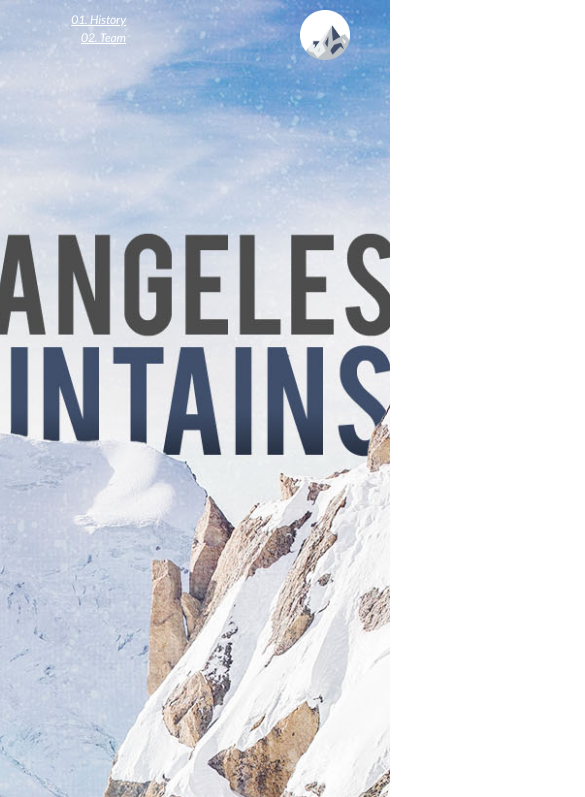
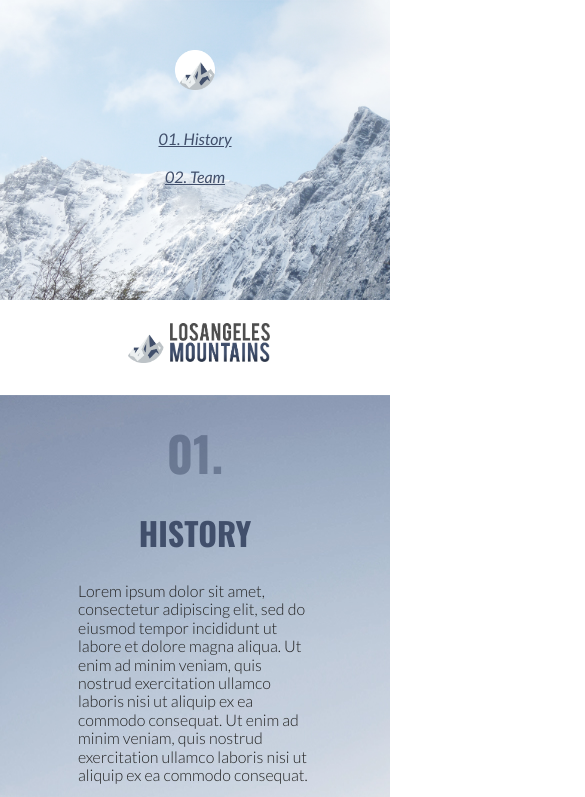
Before and after one commit to lee-oconnor/new-site, a website built with Parcel: page index.html in a window 390 px wide. Shown: the top 797 px of the page, 585 px wide, since content can reach past the window. Built offline with nearby package versions, Linux system fonts and the light colour scheme.

Commit message:
Starting mobile styles

```diff
--- a/css/main.css
+++ b/css/main.css
@@ -180,417 +180,6 @@ html {
   box-sizing: border-box;
   margin: 0;
 }
-/* body {
-  display: flex;
-  flex-flow: row wrap;
-  justify-content: center;
-  align-items: center;
-}
-
-.nav-container {
-  display: flex;
-  flex-flow: row wrap;
-  justify-content: flex-end;
-  align-items: center;
-  padding-top: 10px;
-}
-
-nav {
-  display: flex;
-  flex-flow: row wrap;
-  justify-content: space-between;
-}
-
-.homepage-section {
-  width: 100%;
-  min-height: 800px;
-}
-
-.homepage-section > nav > ul {
-  list-style-type: none;
-  top: 0;
-  position: fixed;
-  right: 250px;
-  margin: 0;
-}
-
-.header-logo {
-  width: 50px;
-  padding-top: 10px;
-  margin-left: 300px;
-}
-
-.mid-logo-section {
-  display: flex;
-  flex-flow: row wrap;
-  justify-content: flex-start;
-  align-items: center;
-  margin-left: 300px;
-  background-color: #fff;
-  width: 100%;
-  height: 75px;
-}
-
-.mid-section-nav > li {
-  list-style-type: none;
-  color: #414f6b;
-}
-
-.history-tab,
-.team-tab {
-  margin: 14px;
-  font-size: 0.75em;
-}
-
-.logo {
-  width: 45px;
-  padding: 2px;
-}
-
-.los-angeles-mid {
-  width: 100px;
-}
-
-.active-nav {
-  background-color: transparent;
-  color: #414f6b;
-}
-
-.active-nav .nav-container li a {
-  color: #414f6b;
-}
-
-.active-nav > .nav-container > li > a:hover {
-  color: #fff;
-}
-
-.homepage-section {
-  display: flex;
-  justify-content: center;
-  flex-flow: row;
-  background: url("../img/hero.jpg");
-  background-size: cover;
-  background-repeat: no-repeat;
-  background-position: center;
-  min-height: 500px;
-}
-
-.homepage-section > nav > ul {
-  list-style-type: none;
-}
-
-.header-logo {
-  width: 50px;
-  height: 50px;
-}
-
-.history-section {
-  background: url("../img/history-hero-img.jpg");
-  background-repeat: no-repeat;
-  background-size: cover;
-  width: 100%;
-  display: flex;
-  flex-direction: column;
-  justify-content: center;
-  align-items: center;
-}
-
-.history-txt {
-  color: #414f6b;
-  font-family: "Oswald";
-  font-weight: bold;
-}
-
-.mid-logo-section {
-  display: flex;
-  flex-flow: row wrap;
-  justify-content: space-between;
-  align-items: center;
-  background-color: #fff;
-  width: 100%;
-  height: 75px;
-}
-
-.mid-section-nav > li {
-  list-style-type: none;
-  color: #414f6b;
-}
-
-
-.history-tab,
-.team-tab {
-  color: #fff;
-  margin: 14px;
-  font-family: "Lato";
-  font-size: 0.75em;
-  font-style: italic;
-}
-
-.history-tab-mid {
-  color: #000;
-}
-
-.blue-carousel-container {
-  display: flex;
-  justify-content: center;
-  align-items: center;
-  width: 100%;
-  height: auto;
-  flex-direction: row;
-  background-color: #37445b;
-  opacity: 90%;
-  margin-top: 457px;
-  position: relative;
-  overflow: hidden;
-}
-
-.img-container {
-  padding: 30px;
-  width: 800px;
-  display: flex;
-  overflow-x: auto;
-  scroll-behavior: smooth;
-  padding-left: 0px;
-}
-.logo {
-  width: 45px;
-  padding: 2px;
-}
-
-.img-container::-webkit-scrollbar {
-  display: none;
-}
-
-.blue-carousel-container > img {
-  width: 15%;
-  margin: 15px 5px;
-  overflow: hidden;
-  position: relative;
-  object-fit: cover;
-}
-
-.pre-btn,
-.nxt-btn {
-  background: lightgrey;
-  border: none;
-  color: #414f6b;
-  padding: 8px;
-  margin: 10px;
-  margin-top: 25px;
-  border-radius: 50px;
-  font-size: 16px;
-  font-weight: bold;
-  cursor: pointer;
-  width: 40px;
-  height: 40px;
-  cursor: pointer;
-}
-
-.nxt-btn {
-  margin-left: 10px;
-}
-
-.big-history-div {
-  display: flex;
-  flex-flow: row;
-  justify-content: center;
-  align-items: center;
-  height: auto;
-  width: 100%;
-}
-
-.big-1,
-.big-2 {
-  font-family: "Oswald";
-  font-size: 8.5em;
-  font-weight: bold;
-  opacity: 0.5;
-  color: #414f6b;
-}
-
-.history-txt {
-  padding: 30px;
-  margin-left: -59px;
-  margin-bottom: -34px;
-  margin-top: 88px;
-  color: #414f6b;
-  font-family: "Oswald";
-  font-weight: bold;
-  font-size: 2em;
-  margin-bottom: 0px;
-}
-
-.history-p {
-  width: 60%;
-  font-family: "Lato";
-  font-weight: lighter;
-  font-size: 1em;
-}
-
-.team-tab-mid {
-  color: #000;
-}
-
-.big-1 {
-  font-family: "Oswald";
-  font-size: 8.5em;
-  font-weight: bold;
-  opacity: 0.5;
-  color: #414f6b;
-  margin-bottom: 35px;
-}
-
-.climb-section {
-  display: flex;
-  flex-direction: row;
-  justify-content: center;
-  align-items: center;
-}
-
-.climb-p {
-  width: 60%;
-  font-family: "Lato";
-  font-weight: lighter;
-  font-size: 1em;
-}
-
-.climb-txt {
-    padding: 30px;
-    margin-left: -59px;
-    margin-bottom: -34px;
-    color: #414f6b;
-    font-family: "Oswald";
-    font-weight: bold;
-    font-size: 2em;
-  }
-
-.los-angeles-mid {
-  width: 100px;
-}
-.mountain-tabs {
-  width: 100%;
-  background-color: #414f6b;
-  height: 75px;
-  display: flex;
-  flex-flow: row;
-  justify-content: flex-start;
-  align-items: center;
-  cursor: pointer;
-}
-.mountainOne {
-  color: #b0b4be;
-  font-family: "Oswald";
-  font-weight: bold;
-  font-size: 1.5em;
-  padding-top: 25px;
-  margin-left: 300px;
-  height: 75px;
-  width: 140px;
-  text-align: center;
-}
-
-.mountainTwo {
-  color: #b0b4be;
-  font-family: "Oswald";
-  font-weight: bold;
-  font-size: 1.5em;
-  padding-top: 25px;
-  height: 75px;
-  width: 140px;
-  text-align: center;
-}
-
-.active-mtn-tabs {
-  background-color: #b0b4be;
-  color: #414f6b;
-  cursor: pointer;
-}
-
-.schedule-section {
-  background: url("../img/climb-hero-img.jpg");
-  background-repeat: no-repeat;
-  background-size: cover;
-  width: 100%;
-  height: auto;
-  min-height: 800px;
-  margin: 0;
-  display: flex;
-  flex-direction: column;
-  justify-content: space-between;
-  background-color: #414f6b;
-}
-
-.schedule-box {
-  display: flex;
-  flex-flow: column;
-  justify-content: center;
-  align-items: center;
-  background-color: #fff;
-  width: 450px;
-  height: 250px;
-  opacity: 80%;
-  margin-left: 300px;
-  margin-top: 100px;
-}
-
-.schedule-heading {
-  font-family: "Oswald";
-  font-weight: bold;
-  font-size: 2em;
-  color: #414f6b;
-}
-.schedule-details {
-  display: flex;
-  flex-flow: row;
-  justify-content: space-between;
-  align-items: flex-start;
-  margin: 38px;
-  width: 80%;
-  font-family: "Lato";
-  font-weight: 300;
-  font-size: 1.2em;
-}
-.schedule-col-1 {
-  width: 50%;
-}
-
-.schedule-col-2 {
-  width: 50%;
-}
-
-footer {
-  display: flex;
-  flex-direction: row;
-  justify-content: space-between;
-  align-items: center;
-  width: 100%;
-  background-color: #414f6b;
-}
-
-.footer-logo {
-  width: 50%;
-  display: flex;
-}
-.footer-logo-img {
-  margin: 20px;
-}
-
-.footer-company {
-  width: 110px;
-  font-family: "Bebas Neue", cursive;
-  font-size: 1.5em;
-  color: #63769d;
-  line-height: 0.8;
-  margin-top: 25px;
-  margin-left: -10px;
-}
-
-.copyright {
-  font-family: "Lato", italic;
-  font-size: 0.75em;
-  color: #63769d;
-  margin-right: 20px;
-} */
 
 /* ==========================================================================
    EXAMPLE Media Queries for Responsive Design.
@@ -669,6 +258,7 @@ footer {
     width: 50px;
     padding-top: 10px;
     margin-left: 300px;
+    padding-bottom: 30px;
   }
 
   .mid-logo-section {
@@ -965,10 +555,126 @@ footer {
   }
 }
 
+/*******************MOBILE STYLES***********************/
+
 @media only screen and (max-width: 768px) {
-}
+  body {
+    width: 100%;
+    display: flex;
+    flex-flow: column;
+    justify-content: center;
+    align-items: center;
+  }
 
-@media only screen and (max-width: 320px) {
+  .homepage-section {
+    display: flex;
+    justify-content: flex-start;
+    align-items: flex-start;
+    flex-flow: row;
+    width: 100%;
+    min-height: 300px;
+    background: url(../img/mountain2-hero-img.jpg);
+    background-size: cover;
+    background-repeat: no-repeat;
+    background-position: center;
+  }
+
+  nav {
+    display: flex;
+    width: 100%;
+    flex-flow: column;
+    justify-content: center;
+    align-items: center;
+  }
+
+  .homepage-section > nav > ul {
+    list-style-type: none;
+    top: 0;
+    position: fixed;
+    right: 350px;
+    margin: 0;
+  }
+
+  .header-logo {
+    width: 40px;
+    margin-left: 0px;
+    margin-top: 40px;
+  }
+
+  .history-tab,
+  .team-tab {
+    color: #414f6b;
+    margin: 10px;
+    font-family: "Lato";
+    font-size: 1em;
+    font-style: italic;
+  }
+  .active-nav {
+    background-color: transparent;
+    color: #414f6b;
+  }
+
+  .active-nav .nav-container li a {
+    color: #414f6b;
+  }
+
+  .active-nav > .nav-container > li > a:hover {
+    color: #fff;
+  }
+
+  .big-history-div {
+    flex-flow: column;
+    max-height: 400px;
+  }
+
+  .mid-logo-section {
+    display: flex;
+    flex-flow: column;
+    margin-left: 0px;
+    margin-top: 20px;
+  }
+
+  .big-1 {
+    font-size: 3em;
+    margin-top: 30px;
+  }
+
+  .history-txt {
+    margin-top: 0px;
+    margin: 0px;
+    padding-top: 0px;
+  }
+
+  .climb-section {
+    flex-flow: column;
+    justify-content: center;
+    align-items: center;
+  }
+
+  .big-2 {
+    font-size: 3em;
+    margin: 0px;
+    margin-top: 30px;
+  }
+
+  .climb-txt {
+    margin: 0px;
+  }
+
+  .climb-p {
+    margin-bottom: 30px;
+  }
+
+  .schedule-section {
+    flex-flow: column;
+    justify-content: flex-start;
+    align-items: center;
+    width: 100%;
+  }
+
+  .schedule-box {
+    margin: 0px;
+  }
 }
 
 @media print,
--- a/index.html
+++ b/index.html
@@ -33,10 +33,10 @@
     <section class="homepage-section">
       <nav>
         <img class="header-logo" src="./img/logo.png" alt="logo" />
-        <ul class="nav-container">
-          <li><a class="history-tab" href="#history">01. History</a></li>
-          <li><a class="team-tab" href="#team">02. Team</a></li>
-        </ul>
+
+          <a class="history-tab" href="#history">01. History</a>
+          <a class="team-tab" href="#team">02. Team</a>
+
       </nav>
     </section>
 
```
